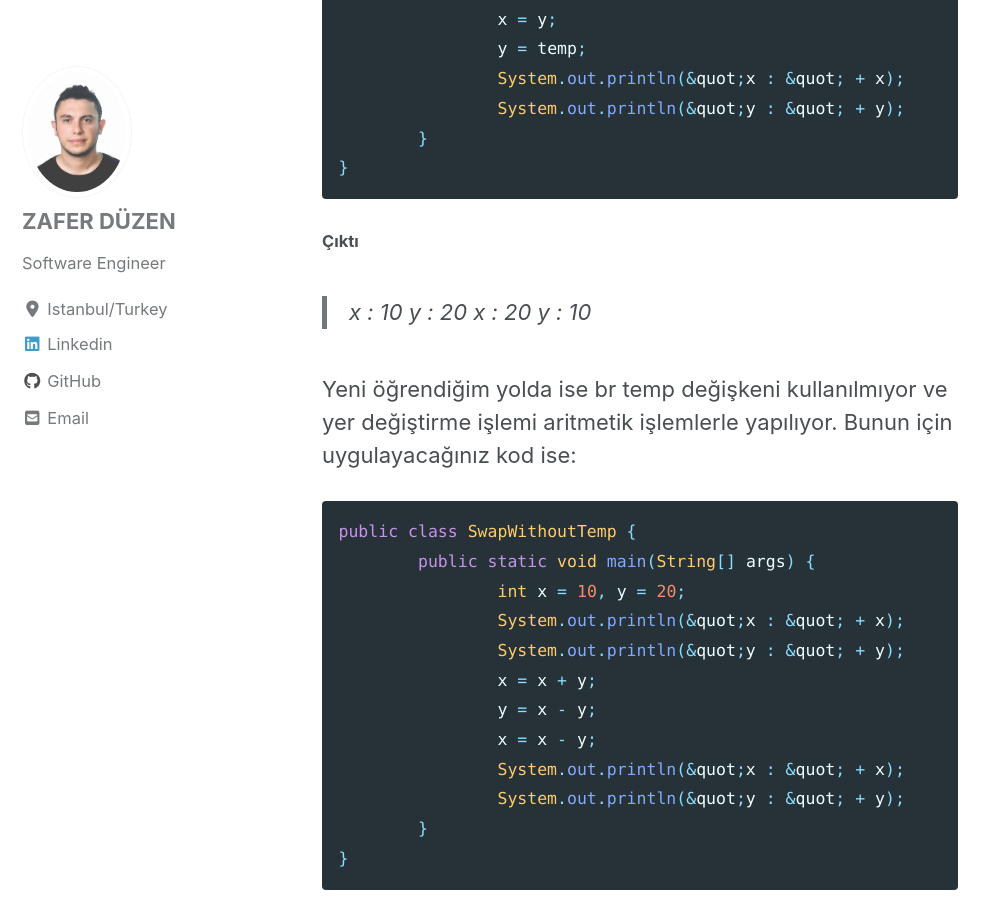
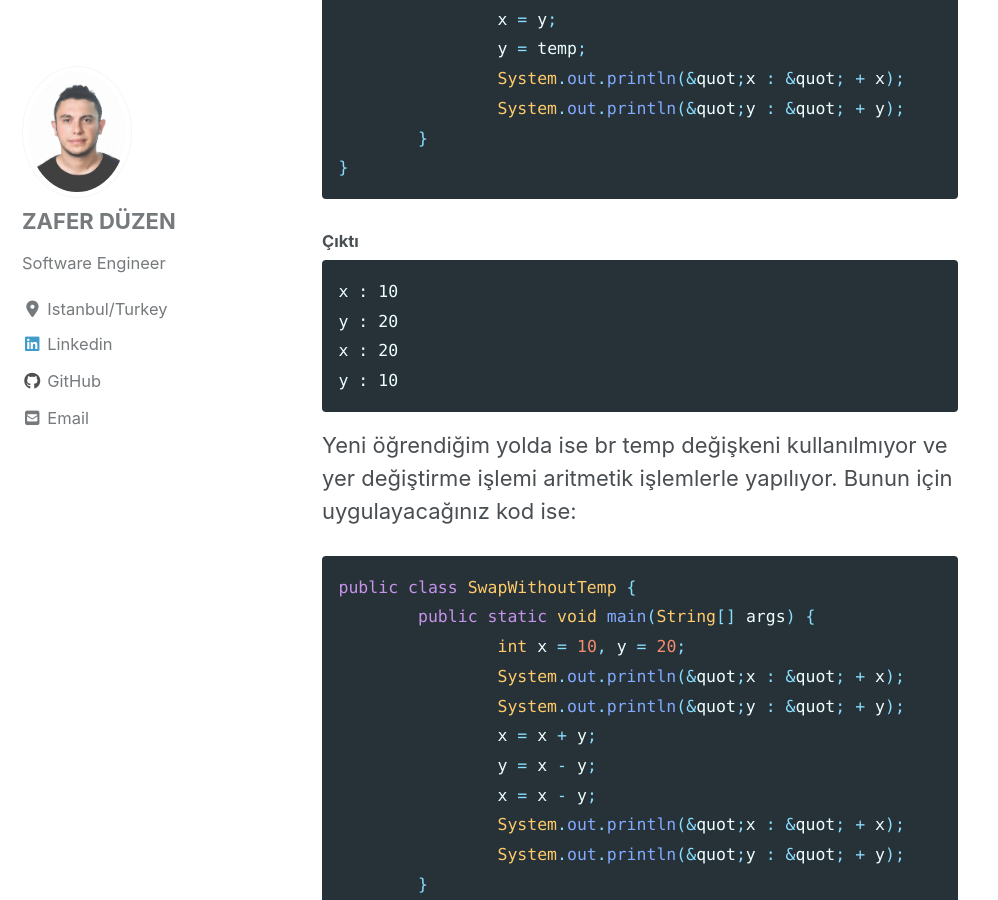
Before and after one commit to duzenz/duzenz.github.io, a Jekyll site: the page built from _posts/2012-10-20-gecici-degisken-kullanmadan-yer-degistirme.md, in a window 1280 px wide and 900 px high, scrolled down 661 px. Shown: the whole window, without its empty margins (0-998 px from the left). Built offline with Jekyll 4.4.1, drawn with Linux system fonts in a browser that asks for light colours; cached includes are drawn as plain includes; nearby versions of some CDN libraries.

Commit message:
updated blog

````diff
--- a/_posts/2012-10-20-gecici-degisken-kullanmadan-yer-degistirme.md
+++ b/_posts/2012-10-20-gecici-degisken-kullanmadan-yer-degistirme.md
@@ -29,10 +29,12 @@ public class SwapWithTemp {
 ```
 
 #### Çıktı
-> x : 10
-> y : 20
-> x : 20
-> y : 10
+```
+x : 10
+y : 20
+x : 20
+y : 10
+```
 
 
 Yeni öğrendiğim yolda ise br temp değişkeni kullanılmıyor ve yer değiştirme işlemi aritmetik işlemlerle yapılıyor.
@@ -54,10 +56,12 @@ public class SwapWithoutTemp {
 ```
 
 #### Çıktı
-> x : 10
-> y : 20
-> x : 20
-> y : 10
+```
+x : 10
+y : 20
+x : 20
+y : 10
+```
 
 
 Bu iki yöntem arasındaki temel farka gelirsek birisi bir değişken daha fazla kullanıyor ve hafızanızda daha fazla yer kaplıyor.
````
